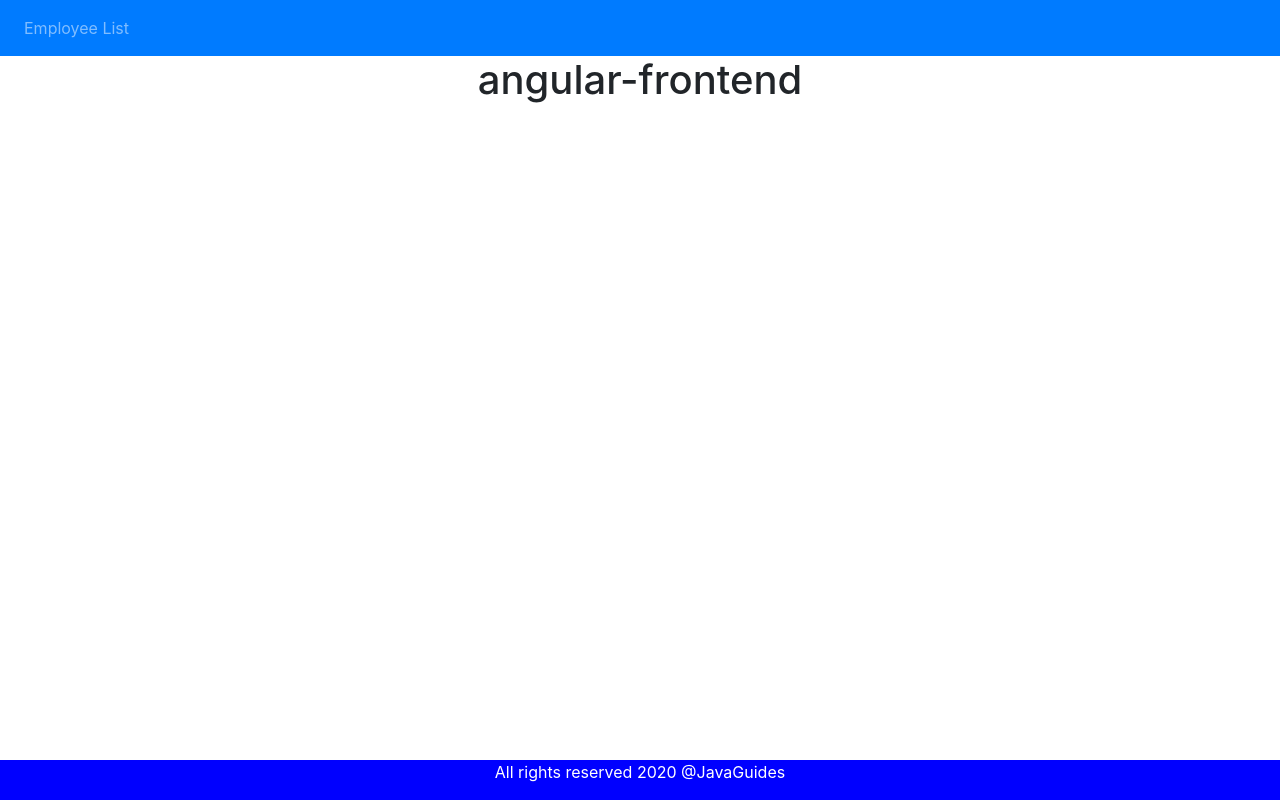
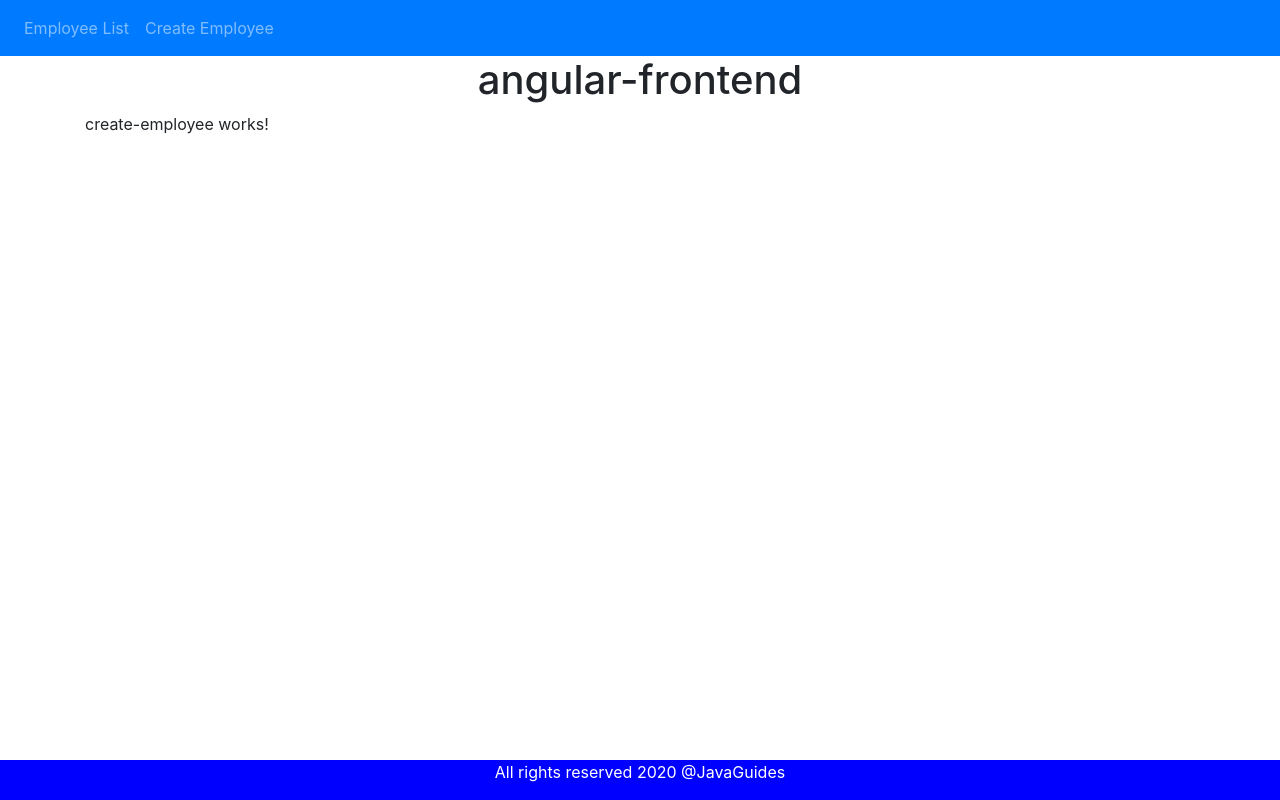
Before and after one commit to simonvista/Angular-SpringBoot, an Angular app: page /create-employee in a window 1280 px wide. Before the commit this address led to /. Built offline with nearby package versions, Linux system fonts and the light colour scheme.

Commit message:
14314 is done

```diff
--- a/src/app/app-routing.module.ts
+++ b/src/app/app-routing.module.ts
@@ -1,9 +1,11 @@
+import { CreateEmployeeComponent } from './create-employee/create-employee.component';
 import { EmployeeListComponent } from './employee-list/employee-list.component';
 import { NgModule } from '@angular/core';
 import { RouterModule, Routes } from '@angular/router';
 
 const routes: Routes = [
   { path: 'employees', component: EmployeeListComponent },
+  { path: 'create-employee', component: CreateEmployeeComponent },
   { path: '', redirectTo: 'employees', pathMatch: 'full' },
 ];
 
--- a/src/app/app.component.html
+++ b/src/app/app.component.html
@@ -4,6 +4,9 @@
       <a routerLink="employees" routerLinkActive="active" class="nav-link"
         >Employee List</a
       >
+    </li>
+    <li class="nav-item">
+      <a routerLink="create-employee" class="nav-link">Create Employee</a>
     </li>
   </ul>
 </nav>
--- a/src/app/app.module.ts
+++ b/src/app/app.module.ts
@@ -5,9 +5,10 @@
 import { AppRoutingModule } from './app-routing.module';
 import { AppComponent } from './app.component';
 import { EmployeeListComponent } from './employee-list/employee-list.component';
+import { CreateEmployeeComponent } from './create-employee/create-employee.component';
 
 @NgModule({
-  declarations: [AppComponent, EmployeeListComponent],
+  declarations: [AppComponent, EmployeeListComponent, CreateEmployeeComponent],
   imports: [BrowserModule, AppRoutingModule, HttpClientModule],
   providers: [],
   bootstrap: [AppComponent],
--- /dev/null
+++ b/src/app/create-employee/create-employee.component.html
@@ -0,0 +1 @@
+<p>create-employee works!</p>
--- /dev/null
+++ b/src/app/create-employee/create-employee.component.ts
@@ -0,0 +1,15 @@
+import { Component, OnInit } from '@angular/core';
+
+@Component({
+  selector: 'app-create-employee',
+  templateUrl: './create-employee.component.html',
+  styleUrls: ['./create-employee.component.css']
+})
+export class CreateEmployeeComponent implements OnInit {
+
+  constructor() { }
+
+  ngOnInit(): void {
+  }
+
+}
```
Also changed, not shown: src/app/create-employee/create-employee.component.css (added), 1 other file (tests, documents, lock files or other folders).
